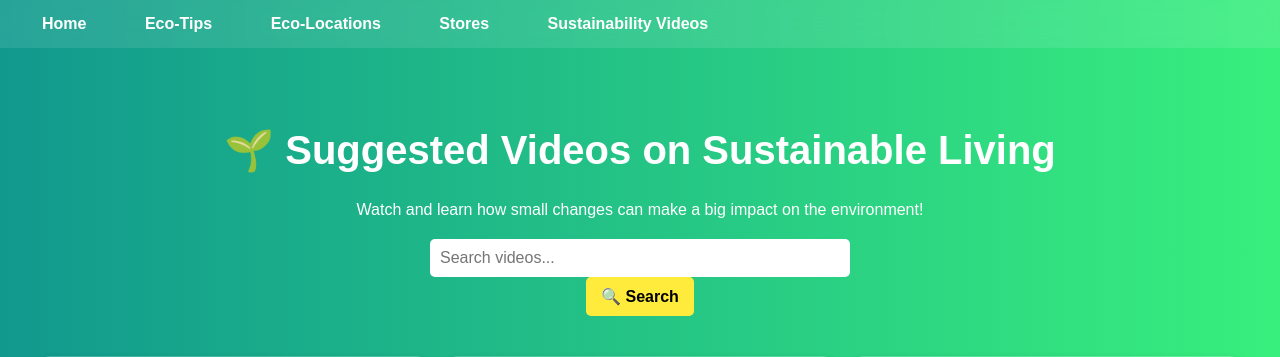
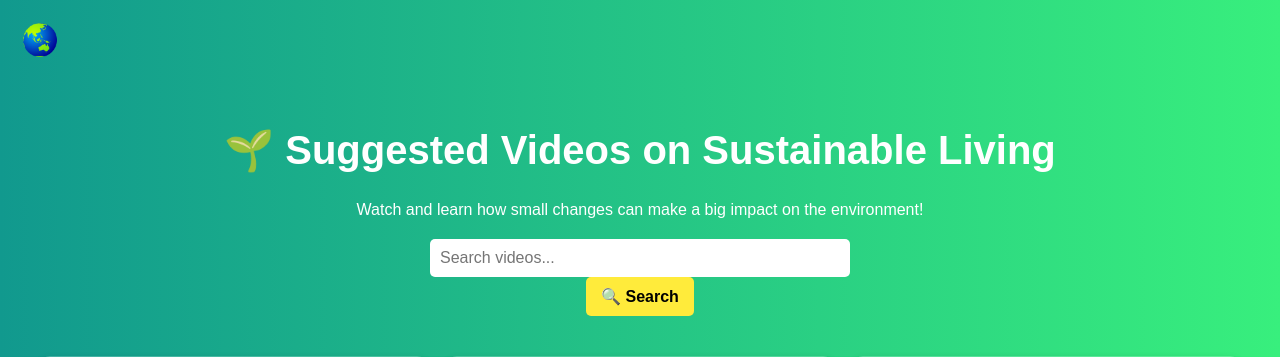
Before and after one commit to bp2881/Hackathon, a Flask app: page /eco-tips in a window 1280 px wide. Shown: the top 357 px of the page. Run offline with Flask 3, Linux system fonts and the light colour scheme.

Commit message:
update eco-tips

```diff
--- a/templates/eco-tips.html
+++ b/templates/eco-tips.html
@@ -14,31 +14,19 @@
             text-align: center;
         }
 
-        /* Navbar */
-        .navbar {
-            width: 100%;
-            background-color: rgba(255, 255, 255, 0.1);
-            padding: 15px;
-            display: flex;
-            justify-content: space-between;
-            align-items: center;
+        /* Earth Icon */
+        .earth-icon {
             position: fixed;
-            top: 0;
-            left: 0;
+            top: 20px;
+            left: 20px;
+            width: 40px; /* Adjusted size */
+            height: 40px; /* Adjusted size */
+            cursor: pointer;
+            transition: transform 0.3s ease;
             z-index: 10;
-            backdrop-filter: blur(10px);
         }
-        .navbar a {
-            margin: 0 15px;
-            text-decoration: none;
-            color: #fff;
-            font-weight: bold;
-            transition: background-color 0.3s ease, color 0.3s ease;
-            padding: 8px 12px;
-            border-radius: 5px;
-        }
-        .navbar a:hover {
-            background-color: rgba(255, 255, 255, 0.2);
+        .earth-icon:hover {
+            transform: scale(1.1);
         }
 
         /* Container */
@@ -107,17 +95,12 @@
     </style>
 </head>
 <body>
+    <!-- Earth Icon -->
+    <a href="/">
+        <img src="/static/earth.png" alt="Home" class="earth-icon">
+    </a>
 
-    <div class="navbar">
-        <div>
-            <a href="/">Home</a>
-            <a href="/eco-tips">Eco-Tips</a>
-            <a href="/eco-location">Eco-Locations</a>
-            <a href="/stores">Stores</a>
-            <a href="/videos">Sustainability Videos</a>
-        </div>
-    </div>
-
+    <!-- Main Content -->
     <div class="container">
         <h1>🌱 Suggested Videos on Sustainable Living</h1>
         <p>Watch and learn how small changes can make a big impact on the environment!</p>
@@ -177,6 +160,5 @@
             });
         }
     </script>
-
 </body>
 </html>
```
